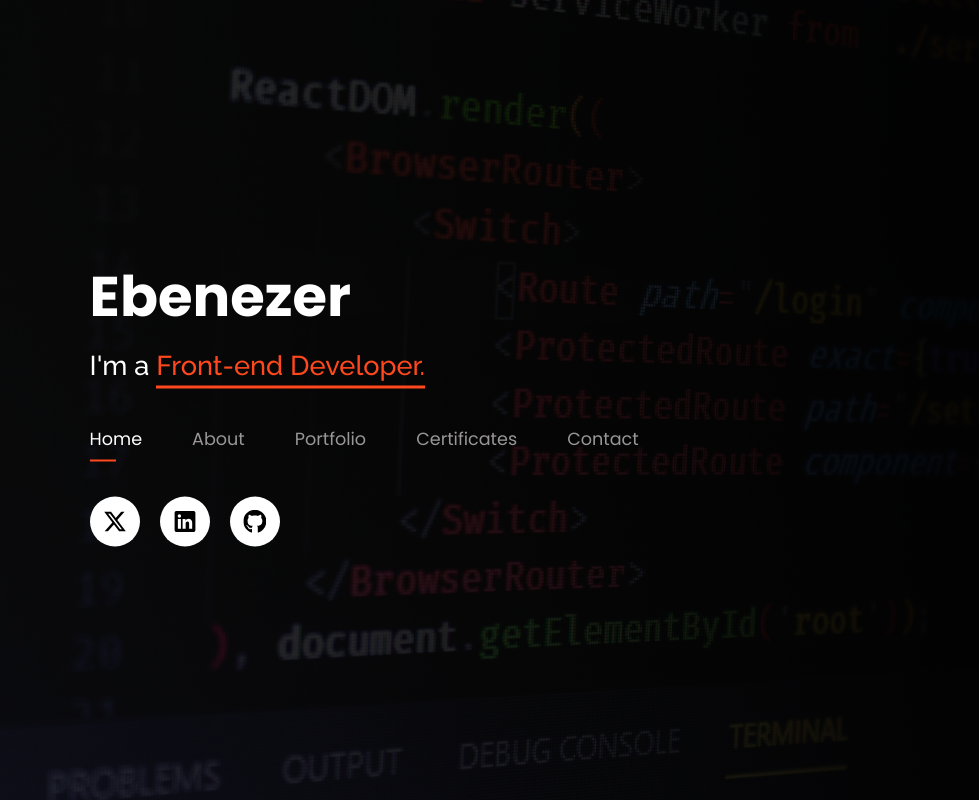
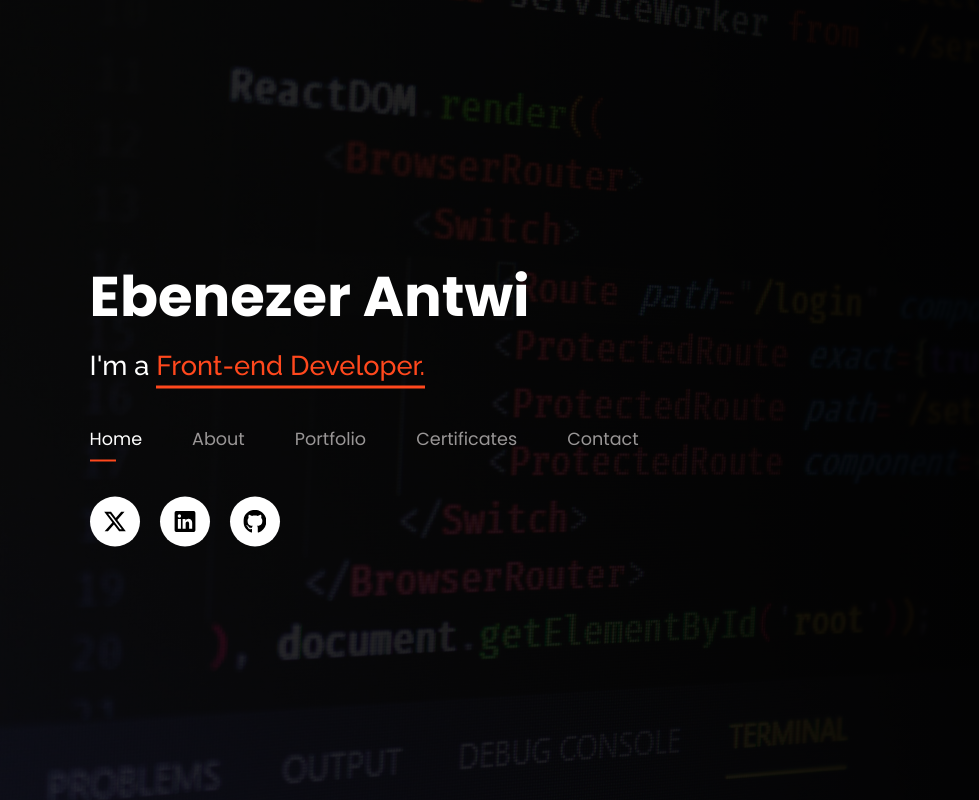
Before and after one commit to kwadwoambitious/My-Portfolio, a React (Create React App) app: page / in a window 1280 px wide. Shown: the whole page, without its empty margins (0-979 px from the left). Built offline with nearby package versions, Linux system fonts and the light colour scheme.

Commit message:
Made changes to this file

```diff
--- a/src/components/Home.js
+++ b/src/components/Home.js
@@ -7,7 +7,7 @@ import githubIcon from './images/github.svg';
 function Home() {
   return (
     <div className="home">
-      <h1>Ebenezer </h1>
+      <h1>Ebenezer Antwi</h1>
       <p>I'm a <span>Front-end Developer.</span></p>
       <NavBar/>
         <div className='social-icons'>
```
